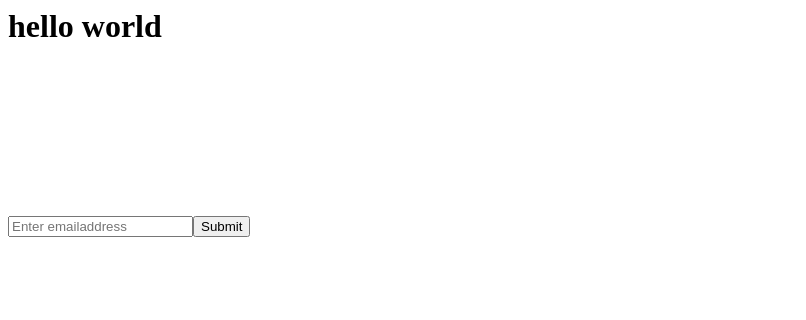
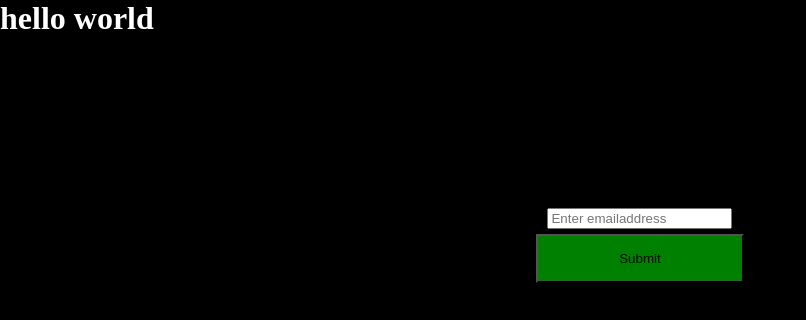
Before and after one commit to serwaa-akoto/serwaa-Hein-Si, a plain HTML site: page index.html in a window 1280 px wide. Shown: the whole page, without its empty margins (0-806 px from the left). Drawn offline with Linux system fonts and the light colour scheme.

Commit message:
Update styles.css

```diff
--- a/styles.css
+++ b/styles.css
@@ -1,11 +1,36 @@
-#nav-bar {
-  display: fixed;
+body{
+  padding: 0;
+  margin: 0;
+  background-color: black;
+  color: white;
 }
-@media screen and (max-width: 600px) {
-  body {
-    background-color: olive;
-  }
+#header {
+display: flex;
+flex-direction: column;
+align-items: center;
+text-align: center;
 }
-.box{
+#title{
+  margin-bottom: 10px;
+}
+#survey-form{
+  margin: 0 auto;
   display: flex;
+  flex-direction: column;
+  justify-content: center;
+  width: 80%;
 }
+#check-box{
+  display: flex;
+  flex-direction: column;
+}
+#textarea{
+  display: flex;
+  flex-direction: column;
+}
+#submit{
+  width: 80%;
+  margin-top: 5px;
+  padding: 15px;
+  background-color: green;
+}
```
